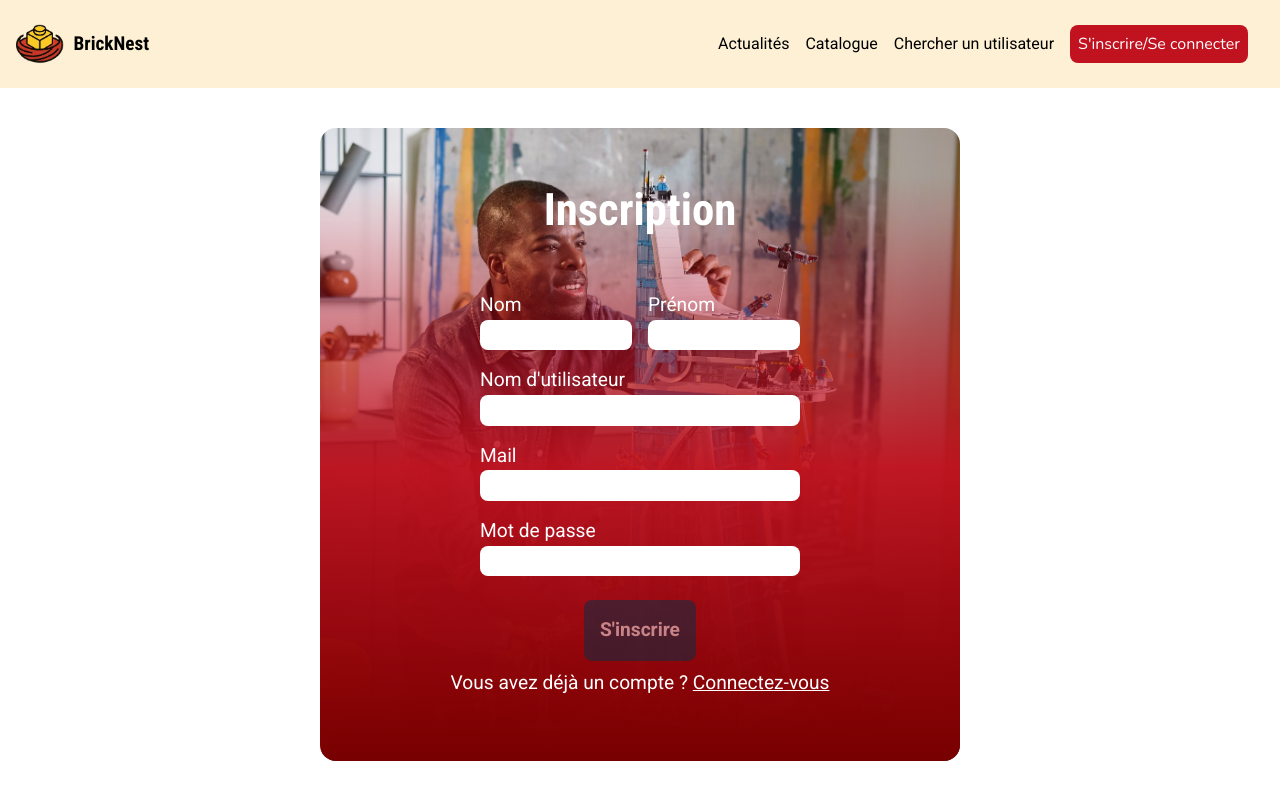
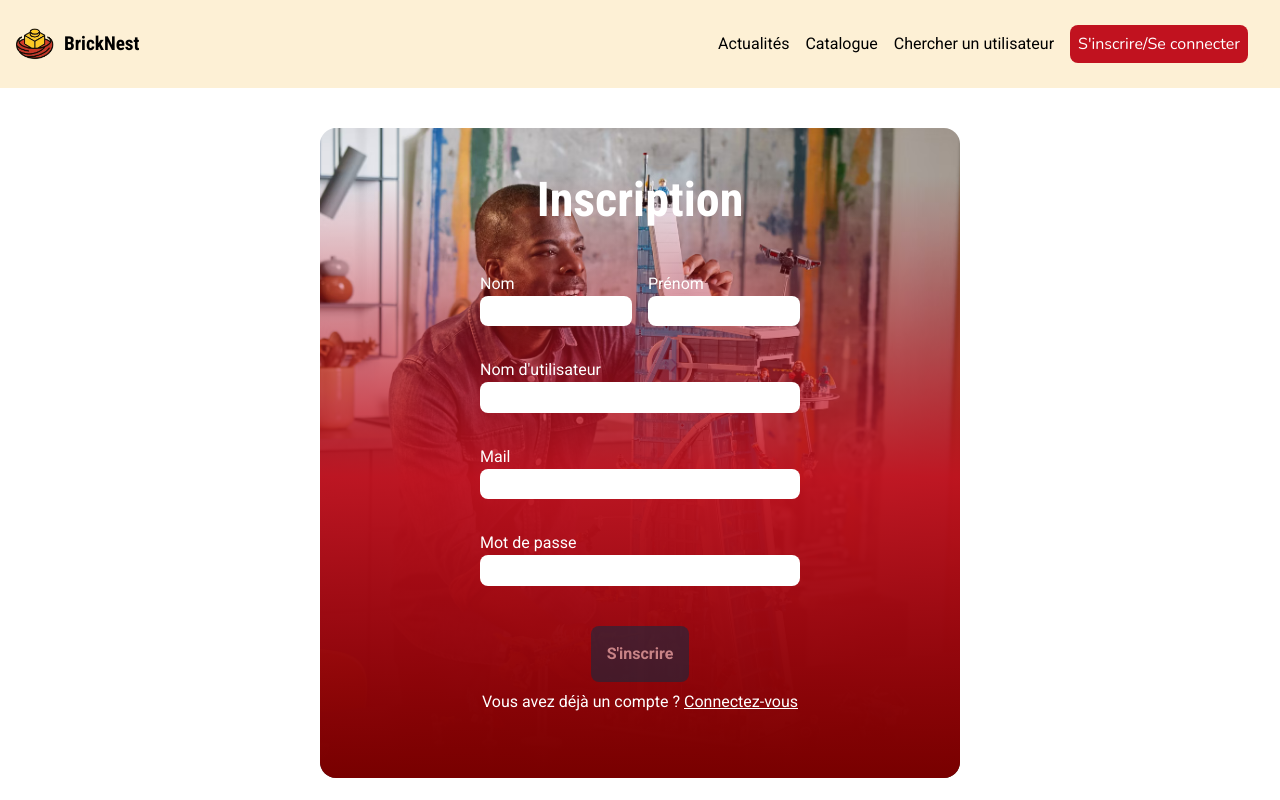
Before and after one commit to thAlexis/BrickNest_Frontend, a React (Vite) app: page /register in a window 1280 px wide. Built offline with nearby package versions, Linux system fonts and the light colour scheme.

Commit message:
style(Register): Modify size of text and some elements for responsive

```diff
--- a/src/components/InputField/InputField.jsx
+++ b/src/components/InputField/InputField.jsx
@@ -8,10 +8,7 @@ export default function InputField({
 }) {
   return (
     <>
-      <label
-        className="text-[1rem] md:text-[1.2rem] mt-[1rem] lg:self-start"
-        htmlFor={name}
-      >
+      <label className="text-base mt-[1rem] lg:self-start" htmlFor={name}>
         {label}
       </label>
       <input
@@ -20,18 +17,12 @@ export default function InputField({
         {...register(name)}
         name={name}
       />
-      {name !== "password"
-        ? touchedFields[name] &&
-          errors[name] && (
-            <p className="text-[0.6rem] md:text-[0.8rem] lg:self-start">
-              {errors[name].message}
-            </p>
-          )
-        : errors[name] && (
-            <p className="text-[0.6rem] md:text-[0.8rem] lg:self-start">
-              {errors[name].message}
-            </p>
-          )}
+      <div className="h-[1rem] flex w-[100%] justify-center lg:justify-start">
+        {name !== "password"
+          ? touchedFields[name] &&
+            errors[name] && <p className="text-xs">{errors[name].message}</p>
+          : errors[name] && <p className="text-xs">{errors[name].message}</p>}
+      </div>
     </>
   );
 }
--- a/src/components/Menu/Menu.jsx
+++ b/src/components/Menu/Menu.jsx
@@ -21,8 +21,8 @@ export default function Menu() {
         className="flex-1 flex flex-col lg:flex-row lg:gap-[0.6rem] items-center"
         to="#"
       >
-        <img className="w-[2rem] sm:w-[2.4rem] lg:w-[3rem]" src={logo} />
-        <span className="font-robotoCond font-[700] text-[0.8rem] sm:text-[1.2rem]">
+        <img className="w-[2rem] md:w-[2.4rem]" src={logo} />
+        <span className="font-robotoCond font-[700] text-[0.8rem] md:text-[1.2rem]">
           BrickNest
         </span>
       </NavLink>
--- a/src/views/Register.jsx
+++ b/src/views/Register.jsx
@@ -26,14 +26,14 @@ export default function Register() {
   }
 
   return (
-    <div className="lg:w-[100%] lg:h-[min-content] lg:rounded-[10rem] lg:rounded-[1rem] lg:flex lg:justify-center lg:mt-[20%] xl:mt-[10%]">
+    <div className="lg:w-[100%] lg:h-[min-content] lg:rounded-[10rem] lg:rounded-[1rem] lg:flex lg:justify-center lg:mt-[8rem]">
       <div
         className="bg-cover bg-center h-[100vh] lg:h-[100%] relative lg:static lg:rounded-[1rem] lg:w-[40rem]"
         style={{ backgroundImage: `url(${avengersTower})` }}
       >
         <div className="absolute lg:static inset-0 bg-gradient-to-b from-transparent via-[#C1121F]/95 to-[#780000] lg:rounded-[1rem] lg:h-[100%] lg:pb-[1rem]">
-          <div className="flex justify-center items-center mt-[30%] lg:mt-[3rem] lg:mb-[3rem] flex-col">
-            <h1 className="font-robotoCond font-[700] text-white text-[2rem] lg:text-[2.8rem]">
+          <div className="flex justify-center items-center mt-[7rem] md:mt-[10rem] lg:mt-[3rem] lg:mb-[3rem] flex-col">
+            <h1 className="font-robotoCond font-[700] text-white text-3xl md:text-4xl lg:text-5xl">
               Inscription
             </h1>
             <form
@@ -89,9 +89,10 @@ export default function Register() {
                 errors={errors}
                 touchedFields={touchedFields}
               />
+
               <button
                 disabled={!isValid}
-                className={` bg-[#003049] mt-[1.5rem] p-[1rem] rounded-[0.5rem] text-[1rem] md:text-[1.2rem]  font-[700] ${
+                className={` bg-[#003049] mt-[1.5rem] p-[1rem] rounded-[0.5rem] text-base font-[700] ${
                   !isValid
                     ? "opacity-50"
                     : "opacity-100 hover:bg-[#669BBC] cursor-pointer"
@@ -100,7 +101,7 @@ export default function Register() {
                 S'inscrire
               </button>
             </form>
-            <span className="mt-[0.5rem] md:text-[1.2rem] text-white ">
+            <span className="mt-[0.5rem] text-base text-white ">
               Vous avez déjà un compte ?{" "}
               <Link className="underline">Connectez-vous</Link>
             </span>
```
